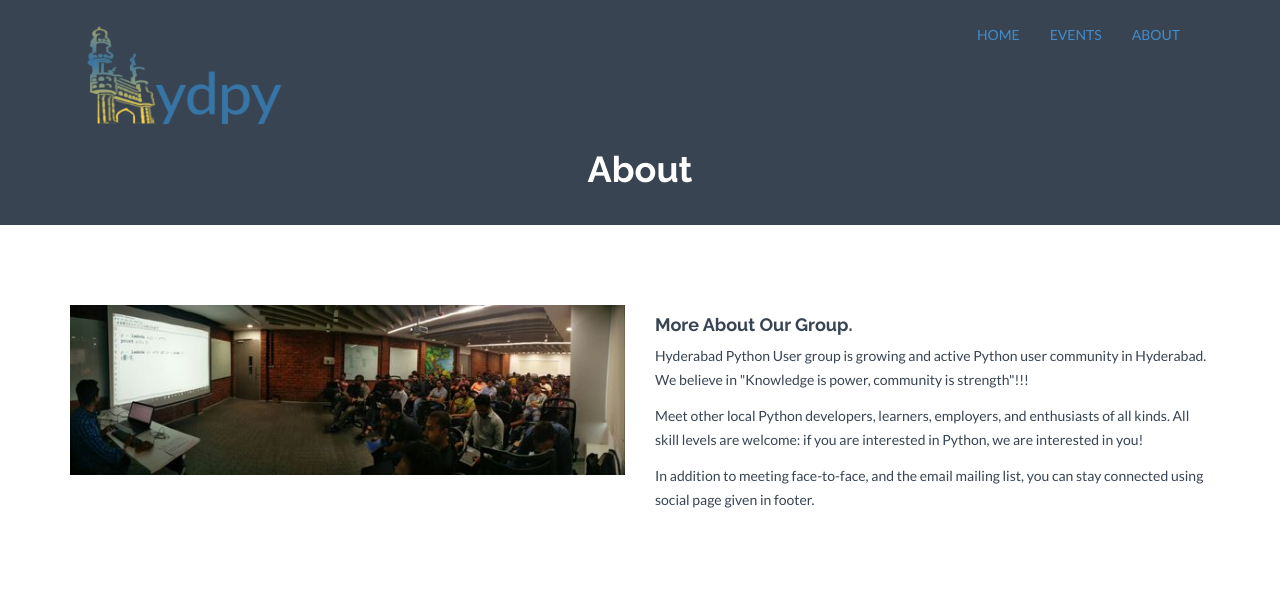
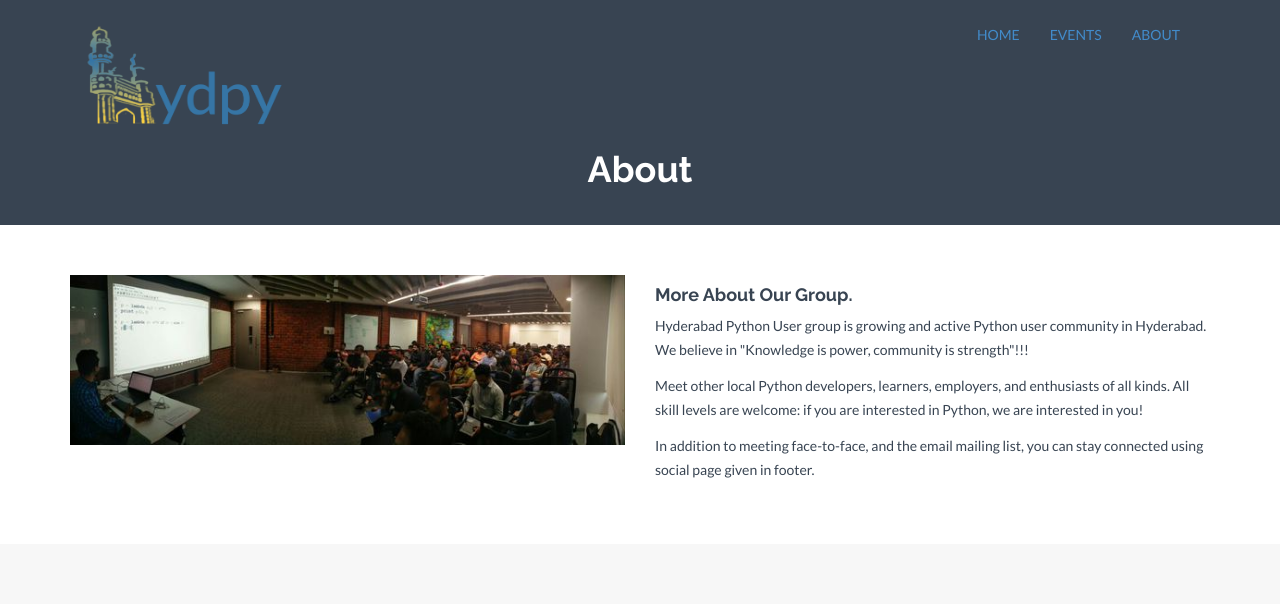
Before and after one commit to manitha/HydPy, a Jekyll site: the page built from about.html, in a window 1280 px wide. Shown: the top 604 px of the page. Built offline with Jekyll 4.4.1, drawn with Linux system fonts in a browser that asks for light colours; nearby versions of some CDN libraries; grey boxes are pictures that could not be loaded.

Commit message:
fix on the border

```diff
--- a/_includes/css/style.css
+++ b/_includes/css/style.css
@@ -191,8 +191,8 @@ a:focus {
 }
 
 .mtb {
-	margin-top: 80px;
-	margin-bottom: 80px;
+	margin-top: 50px;
+	margin-bottom: 50px;
 }
 
 .mb {
--- a/index.html
+++ b/index.html
@@ -7,7 +7,7 @@ permalink: /
 <div id="service">
     <div class="container">
         <div class="row centered">
-            <h2>What do we do?</h2>
+            <h2>What we do?</h2>
             <div class="col-md-6">
                 <i class="fa fa-comments" aria-hidden="true"></i>
                 <span class="sr-only">Monthly presentation series</span>
```
